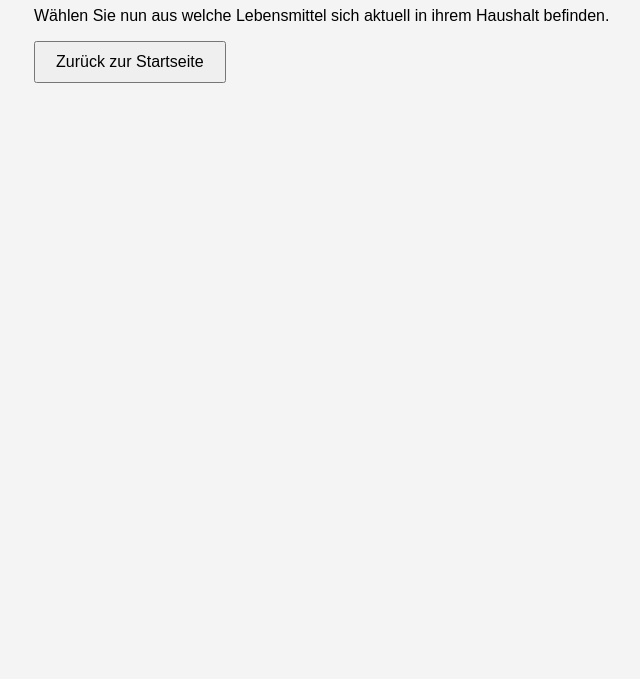
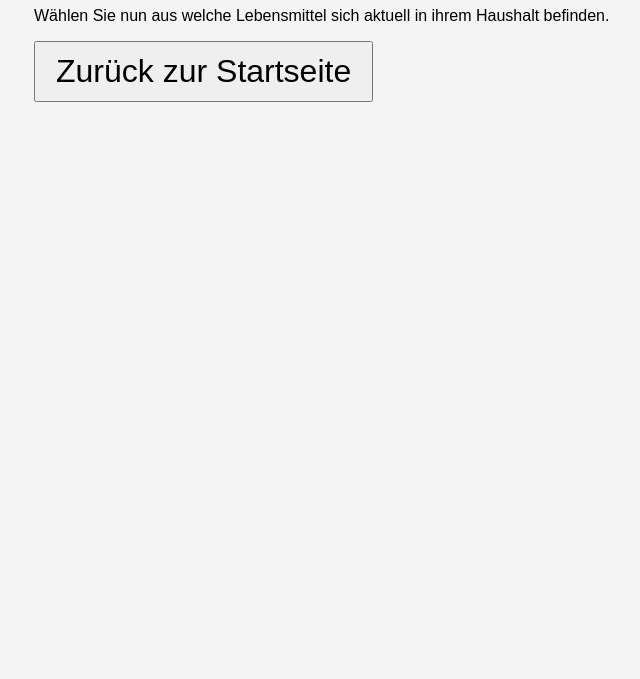
Before and after one commit to AntonMay2307/Smart-Haushalt, a plain HTML site: page HaushaltErfassen.html in a window 1280 px wide. Shown: the part 121-800 px from the top of the page, without its empty margins (14-654 px from the left). Drawn offline with Linux system fonts and the light colour scheme.

Commit message:
Add files via upload

```diff
--- a/style.css
+++ b/style.css
@@ -10,6 +10,6 @@ h1 {
 
 button {
     padding: 10px 20px;
-    font-size: 16px;
+    font-size: 32px;
     cursor: pointer;
 }
```
Also changed, not shown: index.html (+0 -1 lines).
